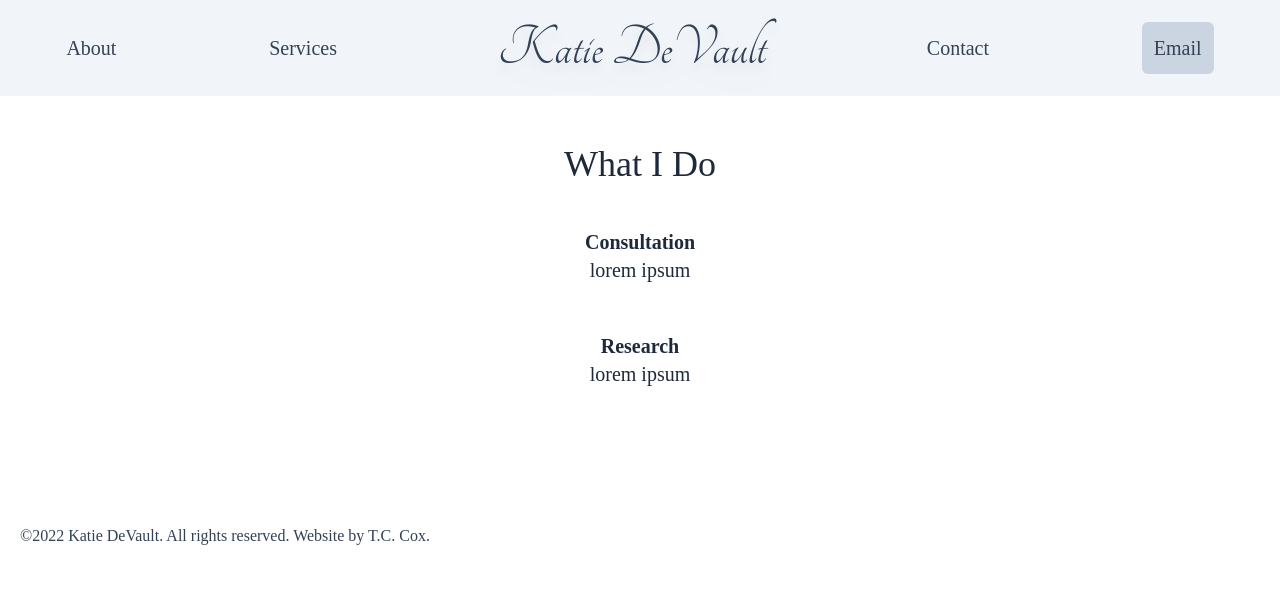
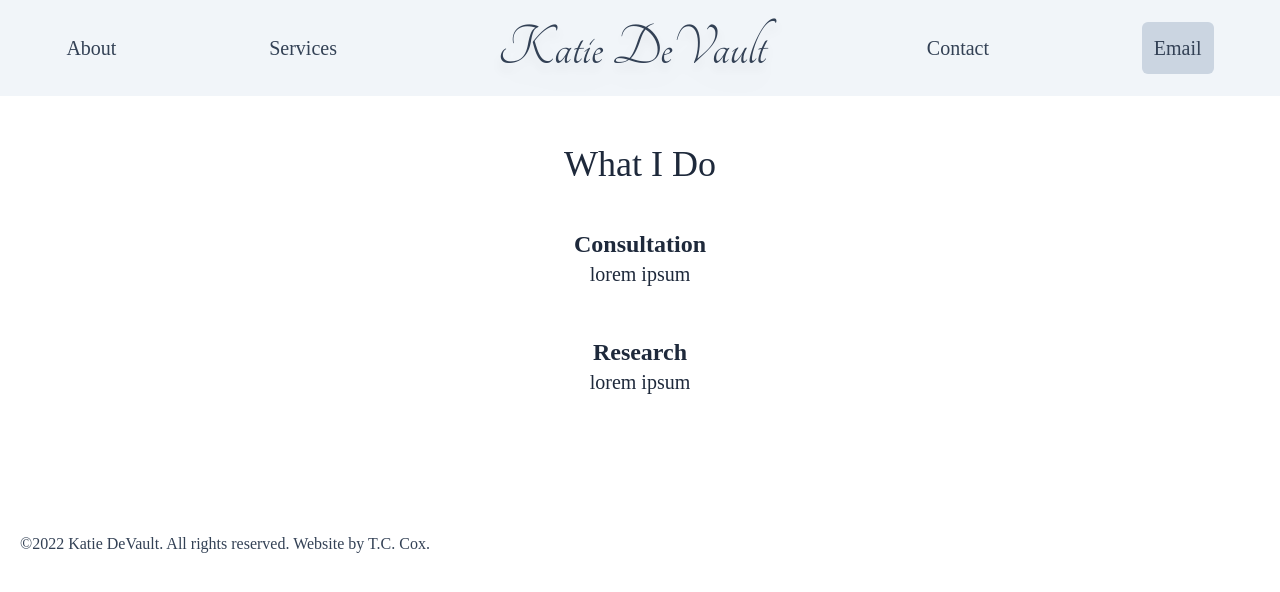
Before and after one commit to thmscly/kathryn-cox-website, a React (Create React App) app: page /services in a window 1280 px wide. Shown: the top 592 px of the page. Built offline with nearby package versions, Linux system fonts and the light colour scheme; a web font is replaced by a local one.

Commit message:
changed filenames to .jsx/namechange root folder

```diff
--- a/src/components/pages/Services.jsx
+++ b/src/components/pages/Services.jsx
@@ -17,7 +17,7 @@ function Services() {
 function ServiceBlock({ title, text }) {
   return (
     <div className="p-6">
-      <h2 className="font-bold">{title}</h2>
+      <h2 className="font-bold text-2xl">{title}</h2>
       <p>{text}</p>
     </div>
   );
```
Also changed, not shown: src/components/Footer.jsx (renamed from src/components/Footer.js), src/components/NavBar.jsx (renamed from src/components/NavBar.js), src/components/pages/About.jsx (renamed from src/components/pages/About.js), src/components/pages/Contact.jsx (renamed from src/components/pages/Contact.js), src/components/pages/Home.jsx (renamed from src/components/pages/Home.js), 1 other file (tests, documents, lock files or other folders).
